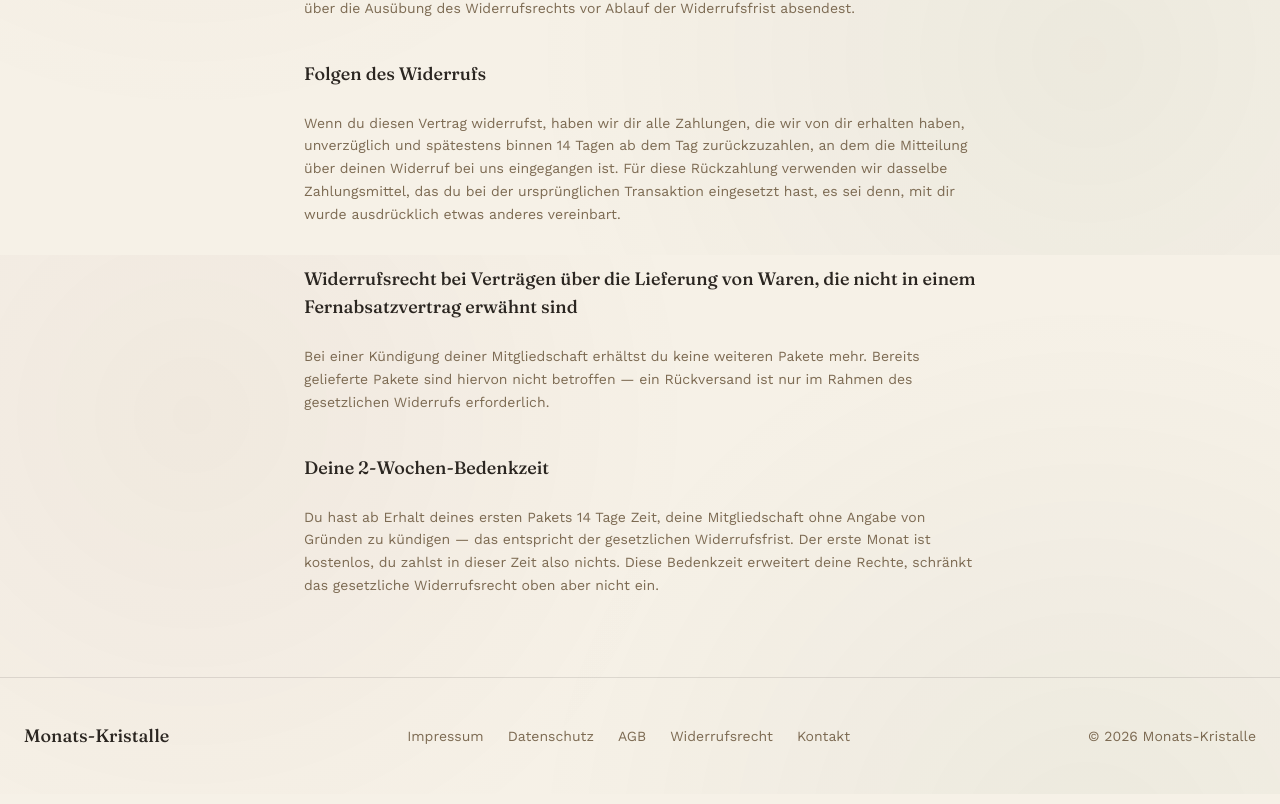
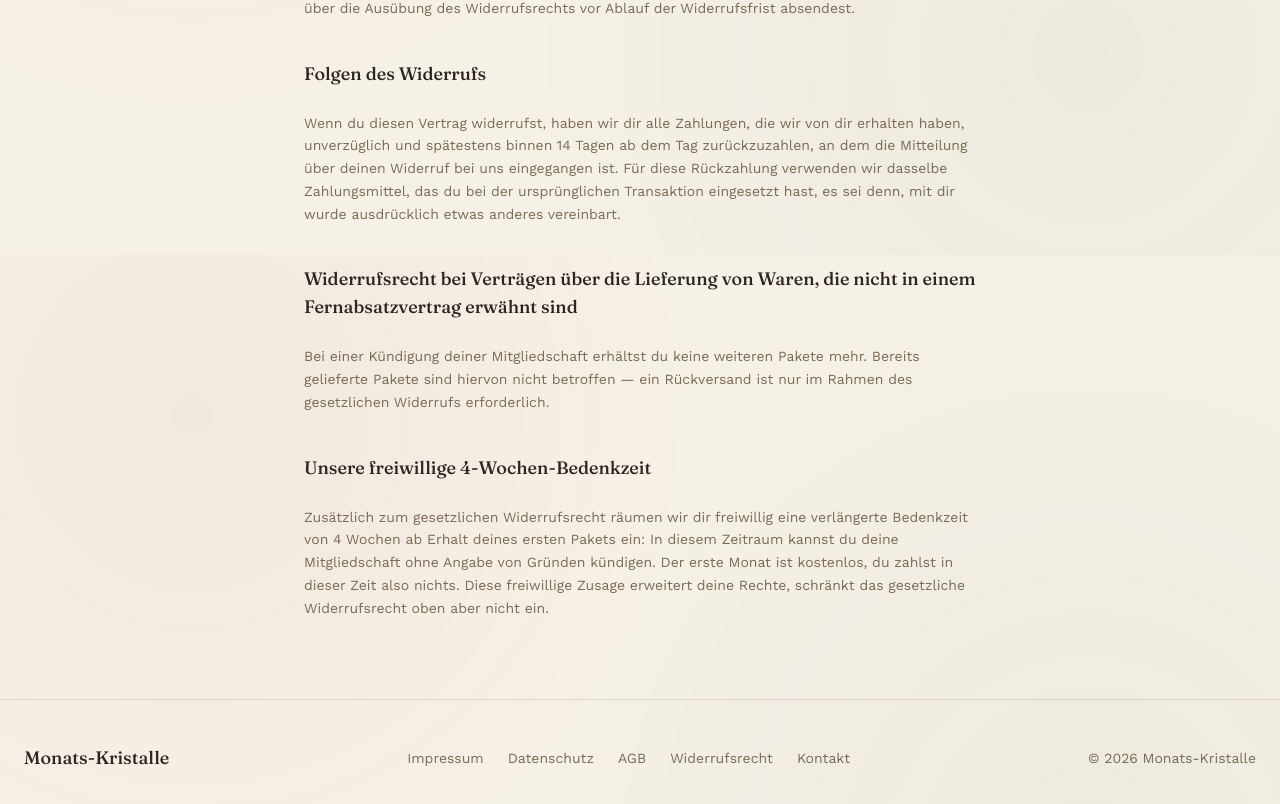
Before and after one commit to pajosch212/monats-kristalle, a Next.js app: page /widerrufsrecht in a window 1280 px wide. Shown: the part 545-1349 px from the top of the page. Built offline with nearby package versions, Linux system fonts and the light colour scheme.

Commit message:
Revert trial back to 28 days, restore freiwillige 4-Wochen-Bedenkzeit wording
Trial had been mistakenly shortened to 14 days when reducing the cancellation window; the statutory 14-day withdrawal right on the Widerrufsrecht page is unaffected. Payment link swapped to match trial_period_days: 28.

```diff
--- a/app/agb/page.tsx
+++ b/app/agb/page.tsx
@@ -36,8 +36,8 @@ export default function AgbPage() {
       <p>
         Die Mitgliedschaft verlängert sich automatisch um jeweils einen weiteren Zyklus (28 Tage), bis
         sie gekündigt wird. Eine Kündigung ist jederzeit zum Ende des laufenden Zyklus möglich, ohne
-        Angabe von Gründen und ohne Mindestlaufzeit. Für die Kündigungsmöglichkeiten in den ersten 14
-        Tagen gilt zusätzlich unsere Bedenkzeit-Regelung, siehe{" "}
+        Angabe von Gründen und ohne Mindestlaufzeit. Für die Kündigungsmöglichkeiten in den ersten 4
+        Wochen gilt zusätzlich unsere freiwillige Bedenkzeit-Regelung, siehe{" "}
         <a href="/widerrufsrecht/">Widerrufsrecht</a>.
       </p>
 
--- a/app/widerrufsrecht/page.tsx
+++ b/app/widerrufsrecht/page.tsx
@@ -43,12 +43,13 @@ export default function WiderrufsrechtPage() {
         gesetzlichen Widerrufs erforderlich.
       </p>
 
-      <h2>Deine 2-Wochen-Bedenkzeit</h2>
+      <h2>Unsere freiwillige 4-Wochen-Bedenkzeit</h2>
       <p>
-        Du hast ab Erhalt deines ersten Pakets 14 Tage Zeit, deine Mitgliedschaft ohne Angabe von
-        Gründen zu kündigen — das entspricht der gesetzlichen Widerrufsfrist. Der erste Monat ist
-        kostenlos, du zahlst in dieser Zeit also nichts. Diese Bedenkzeit erweitert deine Rechte,
-        schränkt das gesetzliche Widerrufsrecht oben aber nicht ein.
+        Zusätzlich zum gesetzlichen Widerrufsrecht räumen wir dir freiwillig eine verlängerte
+        Bedenkzeit von 4 Wochen ab Erhalt deines ersten Pakets ein: In diesem Zeitraum kannst du deine
+        Mitgliedschaft ohne Angabe von Gründen kündigen. Der erste Monat ist kostenlos, du zahlst in
+        dieser Zeit also nichts. Diese freiwillige Zusage erweitert deine Rechte, schränkt das
+        gesetzliche Widerrufsrecht oben aber nicht ein.
       </p>
     </LegalPage>
   );
--- a/components/Cycle.tsx
+++ b/components/Cycle.tsx
@@ -1,7 +1,7 @@
 const steps = [
   { phase: "Phase 1", title: "Bestellen", text: "Du sicherst dir dein erstes Paket kostenlos — ganz ohne Risiko." },
   { phase: "Phase 2", title: "Ankommen", text: "Dein Paket erreicht dich per Post, liebevoll von Hand zusammengestellt." },
-  { phase: "Phase 3", title: "14 Tage entscheiden", text: "Du testest in Ruhe. Gefällt es dir nicht, kündigst du innerhalb von 14 Tagen ohne weitere Kosten." },
+  { phase: "Phase 3", title: "4 Wochen entscheiden", text: "Du testest in Ruhe. Gefällt es dir nicht, kündigst du innerhalb von 4 Wochen ohne weitere Kosten." },
   { phase: "Phase 4", title: "Zyklus wiederholt sich", text: "Ab Monat 2 zu 29,95€ inkl. Versand — jeden Monat neu, jederzeit kündbar." },
 ];
 
--- a/components/Faq.tsx
+++ b/components/Faq.tsx
@@ -4,8 +4,8 @@ import { useState } from "react";
 
 const faqs = [
   {
-    q: "Wie funktioniert die 14-tägige Bedenkzeit?",
-    a: "Dein erstes Paket kommt kostenlos zu dir nach Hause. Ab Erhalt hast du 14 Tage Zeit, in Ruhe zu testen. Gefällt es dir nicht, kündigst du innerhalb dieser Frist und zahlst nichts weiter.",
+    q: "Wie funktioniert die 4-wöchige Bedenkzeit?",
+    a: "Dein erstes Paket kommt kostenlos zu dir nach Hause. Ab Erhalt hast du 4 Wochen Zeit, in Ruhe zu testen. Gefällt es dir nicht, kündigst du innerhalb dieser Frist und zahlst nichts weiter.",
   },
   {
     q: "Wie kündige ich meine Mitgliedschaft?",
--- a/components/Hero.tsx
+++ b/components/Hero.tsx
@@ -80,7 +80,7 @@ export function Hero() {
               <ArrowRight className="h-5 w-5 relative z-10 transition-transform duration-300 group-hover:translate-x-1" />
             </a>
 
-            <p className="text-taupe text-sm mt-4">14 Tage Bedenkzeit inklusive</p>
+            <p className="text-taupe text-sm mt-4">4 Wochen Bedenkzeit inklusive</p>
             <div className="flex items-center gap-3 mt-6 text-sm text-taupe">
               <span className="text-terracotta tracking-widest">★★★★★</span>
               9,4/10 aus 310 Bewertungen
--- a/components/Pricing.tsx
+++ b/components/Pricing.tsx
@@ -1,6 +1,6 @@
 const features = [
   "Handverlesenes Kristallpaket, jeden Monat neu",
-  "14 Tage Bedenkzeit ab Erhalt des ersten Pakets",
+  "4 Wochen Bedenkzeit ab Erhalt des ersten Pakets",
   "Automatische Teilnahme an der monatlichen Auslosung",
   "Jederzeit monatlich kündbar",
 ];
@@ -39,7 +39,7 @@ export function Pricing() {
             Jetzt kostenlos dein Paket sichern
           </a>
           <p className="mt-5 text-xs leading-relaxed text-taupe/85">
-            Nach Ablauf der 14-tägigen Bedenkzeit verlängert sich deine Mitgliedschaft automatisch um jeweils
+            Nach Ablauf der 4-wöchigen Bedenkzeit verlängert sich deine Mitgliedschaft automatisch um jeweils
             einen Monat zum Preis von 29,95€ inkl. Versand, bis du kündigst. Kündigung ist
             monatlich zum Ende der jeweiligen Laufzeit möglich.
           </p>
--- a/components/abo/CheckoutCard.tsx
+++ b/components/abo/CheckoutCard.tsx
@@ -11,7 +11,7 @@ const checklist = [
   { text: "Geliefert in den Briefkasten — du musst nicht zu Hause sein", image: asset("/images/crystals/krokoit.png") },
   { text: "Exklusiver Zugang zu Sonderangeboten und zur WhatsApp-Community", image: asset("/images/crystals/tuerkiser-kristall.png") },
   { text: "Jederzeit kündbar — keine Mindestlaufzeit", image: asset("/images/crystals/zitrin.png") },
-  { text: "14 Tage Bedenkzeit — völlig risikolos", image: asset("/images/crystals/aquamarin.png") },
+  { text: "4 Wochen Bedenkzeit — völlig risikolos", image: asset("/images/crystals/aquamarin.png") },
 ];
 
 export function CheckoutCard() {
@@ -49,7 +49,7 @@ export function CheckoutCard() {
         >
           Jetzt kostenlos starten
         </a>
-        <p className="mt-4 text-xs text-taupe/85">14 Tage Bedenkzeit · monatlich kündbar</p>
+        <p className="mt-4 text-xs text-taupe/85">4 Wochen Bedenkzeit · monatlich kündbar</p>
       </div>
     </section>
   );
--- a/components/abo/HowItWorks.tsx
+++ b/components/abo/HowItWorks.tsx
@@ -7,7 +7,7 @@ const steps = [
   {
     number: "2",
     title: "Paket erhalten & testen",
-    text: "Dein Paket wird per Post in deinen Briefkasten zugestellt — du musst dafür nicht zu Hause sein. 14 Tage Zeit, in Ruhe zu entscheiden.",
+    text: "Dein Paket wird per Post in deinen Briefkasten zugestellt — du musst dafür nicht zu Hause sein. 4 Wochen Zeit, in Ruhe zu entscheiden.",
   },
   {
     number: "3",
--- a/lib/checkout.ts
+++ b/lib/checkout.ts
@@ -1,4 +1,4 @@
-// Stripe Payment Link fürs Monats-Kristalle Abo (0€ erste 14 Tage Trial,
+// Stripe Payment Link fürs Monats-Kristalle Abo (0€ erste 28 Tage Trial,
 // danach 29,95€ alle 28 Tage via subscription trial_period_days). LIVE-Modus
 // (Konto "MonatsKristall", acct_1Tt6RQAw9gTNNcLV) — echtes Geld fließt hier.
-export const CHECKOUT_URL = "https://buy.stripe.com/14AaEW4NPb8D9jvbEwgbm04";
+export const CHECKOUT_URL = "https://buy.stripe.com/fZu7sKbcdfoT53f380gbm05";
```
